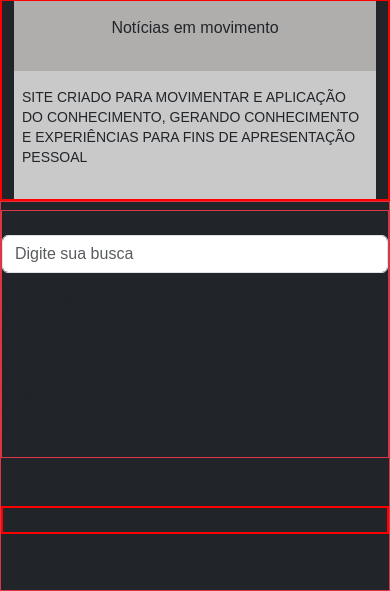
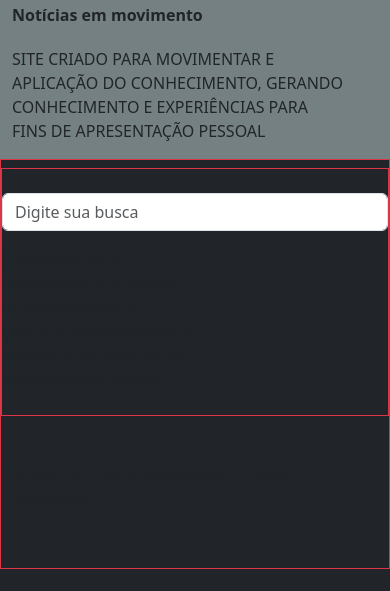
Before and after one commit to carlospph/exercicios, a PHP site: page /bank/index.html in a window 390 px wide. Shown: the part 422-1013 px from the top of the page. After the commit the page ends 991 px from the top, so only its background shows below. Run offline with PHP 8.4, Linux system fonts and the light colour scheme.

Commit message:
adicionando barra 01 - tres colunas

```diff
--- a/bank/index.html
+++ b/bank/index.html
@@ -147,22 +147,16 @@
   <!--- fim do carousel --->
 
   <!--   Barra abaixo do banner -->
-  <section>
-    <div class="container">
-      <div class="row-d-grid">
+  <section class="bg-section-bar">
+    <div class="container pt-2">
+      <div class="d-md-flex justify-content-around align-items-center">
+        <p class="fw-bold">Notícias em movimento</p>
+        <p class="barra-meio pt-1"> Site criado para movimentar e aplicação do conhecimento, gerando conhecimento e experiências para fins de apresentação pessoal
+        </p>
 
-        <div class="div-diagonal">
-          <p>Notícias em movimento</p>
-        </div>
-
-        <div>
-          <p class="mini-navbar-meio">Site criado para movimentar e aplicação do conhecimento, gerando conhecimento e experiências para fins de apresentação pessoal </p>
-        </div>
-
-        <div>
-          <p class="mini-navbar-date">06/SET </p>
-        </div>
-
+        <p class="d-none d-md-block">
+          06/set
+        </p>
       </div>
     </div>
   </section>
--- a/bank/styles.css
+++ b/bank/styles.css
@@ -1,3 +1,5 @@
+body {
+}
 
 /*     cor personalizada da navbar */
 .bg-navbar {
@@ -39,70 +41,30 @@ a.nav-link {
   object-fit: cover;
 }
 
-.bg-cinza {
-  background: rgba(0, 0, 0, 0.3);
+.bg-section-bar {
+  background: linear-gradient(
+    68deg,
+    rgba(110, 119, 116, 0.5) 24%,
+    rgba(174, 188, 191, 0.6) 24%
+  );
 }
 
-
-* {
-  padding: 0;
-  margin: 0;
-  box-sizing: border-box;
-  font-family: sans-serif;
-}
-
-.container {
-  border: 2px solid red;
-}
-
-.row-d-grid {
-  display: grid;
-  grid-template-columns: 25% auto 20%;
-  background: #c9c9c9;
-  align-items: center;
-}
-
-.div-diagonal {
-  background-color: #b0adad;
-  clip-path: polygon(0 0, 93% 0, 100% 100%, 0% 100%);
-  min-height: 70px;
-  display: flex;
-  flex-direction: column;
-  justify-content: center;
-  align-items: center;
-}
-
-.mini-navbar-meio {
+.barra-meio {
   text-transform: uppercase;
-  font-size: 14px;
-  line-height: 20px;
-  padding: 0 0 0 1rem;
-}
-
-.mini-navbar-date {
-  text-align: right;
-  padding: 0 2rem 0 0;
+  max-width: 800px;
+  margin: 0 2rem;
 }
 
 @media screen and (max-width: 769px) {
-  .row-d-grid {
-    display: flex;
-    flex-direction: column;
-  }
-  .div-diagonal {
-    clip-path: none;
-    width: 100%;
-  }
-
-  .mini-navbar-meio {
-    padding: 1rem 0.5rem;
-  }
-
-  .mini-navbar-date {
-    display: none;
-  }
-
   .btn-login {
     margin: 0.5rem 0 0 0;
   }
+
+  .bg-section-bar {
+    background: rgba(174, 188, 191, 0.6);
+    padding-bottom: 1rem;
+  }
+  .barra-meio {
+    margin-left: 0;
+  }
 }
```
